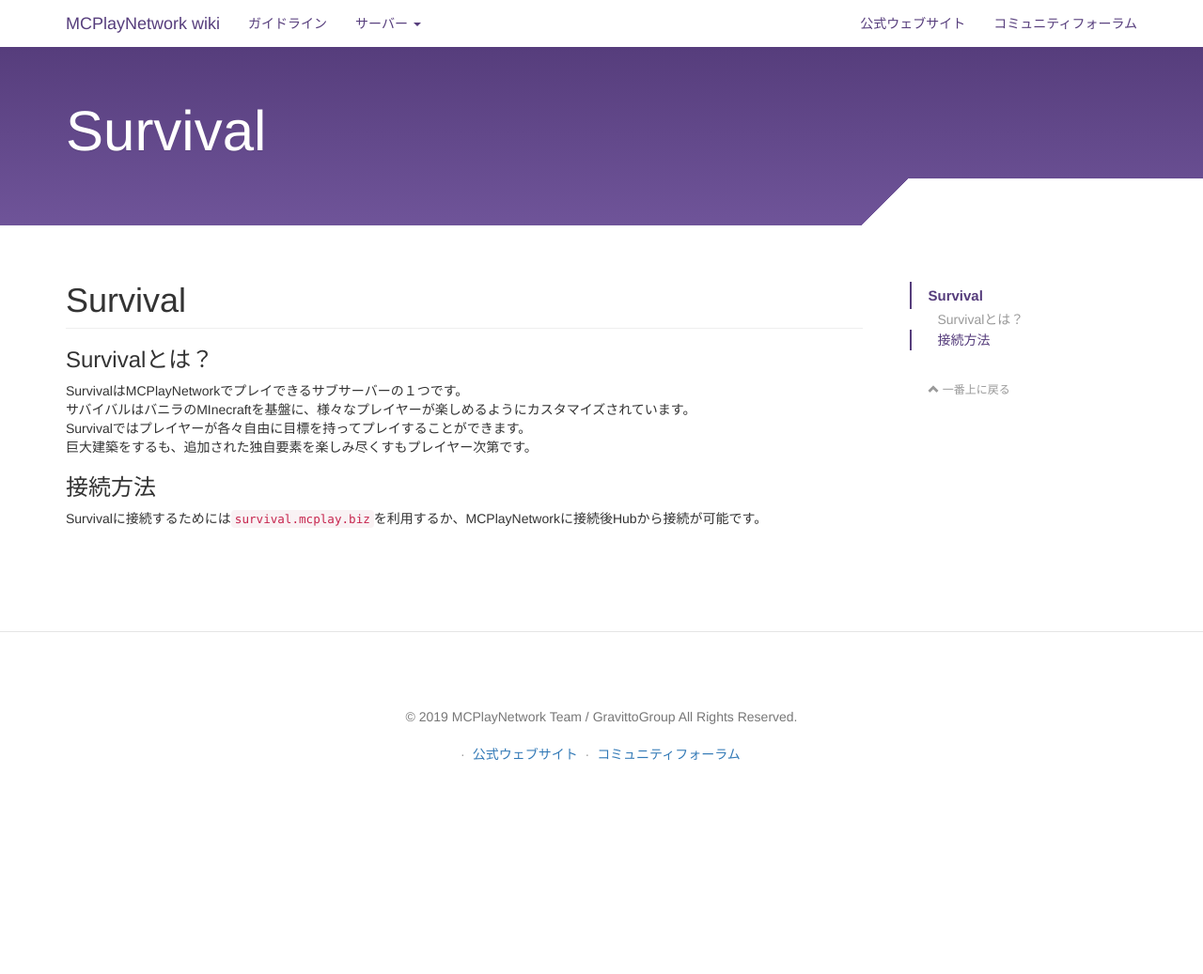
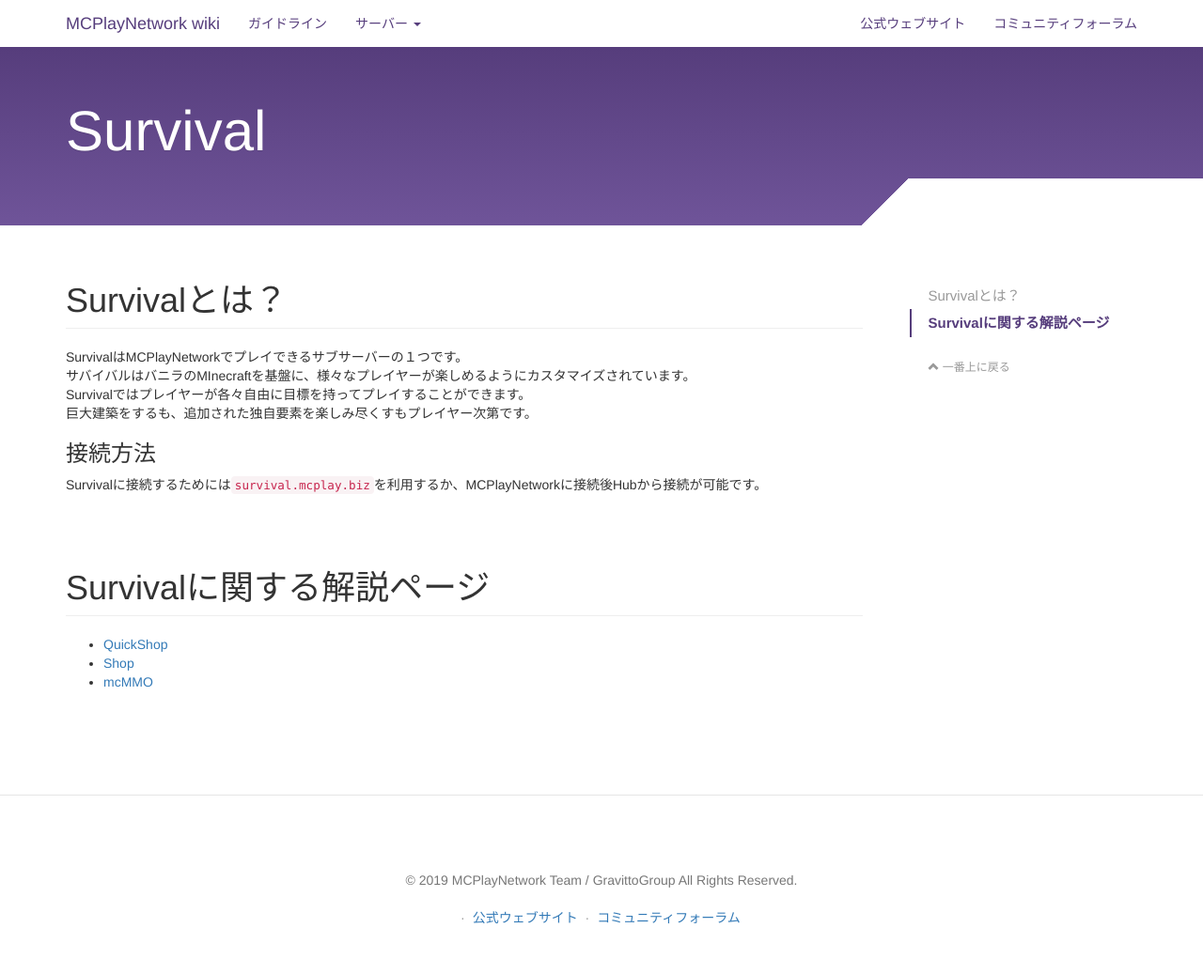
Before and after one commit to GravittoGroup/MCPlayNetwork-web, a Jekyll site: the page built from servers/survival/index.html, in a window 1280 px wide. Shown: the whole page at 94% size. Built offline with Jekyll 4.4.1, drawn with Linux system fonts in a browser that asks for light colours; nearby versions of some CDN libraries; before the commit the page ends 900 px from its top, so only the background shows below that.

Commit message:
Add Survival pages

```diff
--- a/servers/survival/index.html
+++ b/servers/survival/index.html
@@ -5,8 +5,7 @@
 ---
 
 <section class="bs-docs-section">
-    <h1 id="overview" class="page-header">Survival</h1>
-    <h3 id="about">Survivalとは？</h3>
+  <h1 id="about" class="page-header">Survivalとは？</h1>
   <p>
     SurvivalはMCPlayNetworkでプレイできるサブサーバーの１つです。<br>
     サバイバルはバニラのMInecraftを基盤に、様々なプレイヤーが楽しめるようにカスタマイズされています。<br>
@@ -19,3 +18,12 @@
     Survivalに接続するためには<code>survival.mcplay.biz</code>を利用するか、MCPlayNetworkに接続後Hubから接続が可能です。
   </p>
 </section>
+
+<section class="bs-docs-section">
+  <h1 id="pages" class="page-header">Survivalに関する解説ページ</h1>
+  <ul>
+    <li><a href="{{site.github.url}}/servers/survival/quickshop.html">QuickShop</a></li>
+    <li><a href="{{site.github.url}}/servers/survival/shop.html">Shop</a></li>
+    <li><a href="{{site.github.url}}/servers/survival/mcMMO/">mcMMO</a></li>
+  </ul>
+</section>
```
Lines whose indentation alone changed are shown as unchanged.
